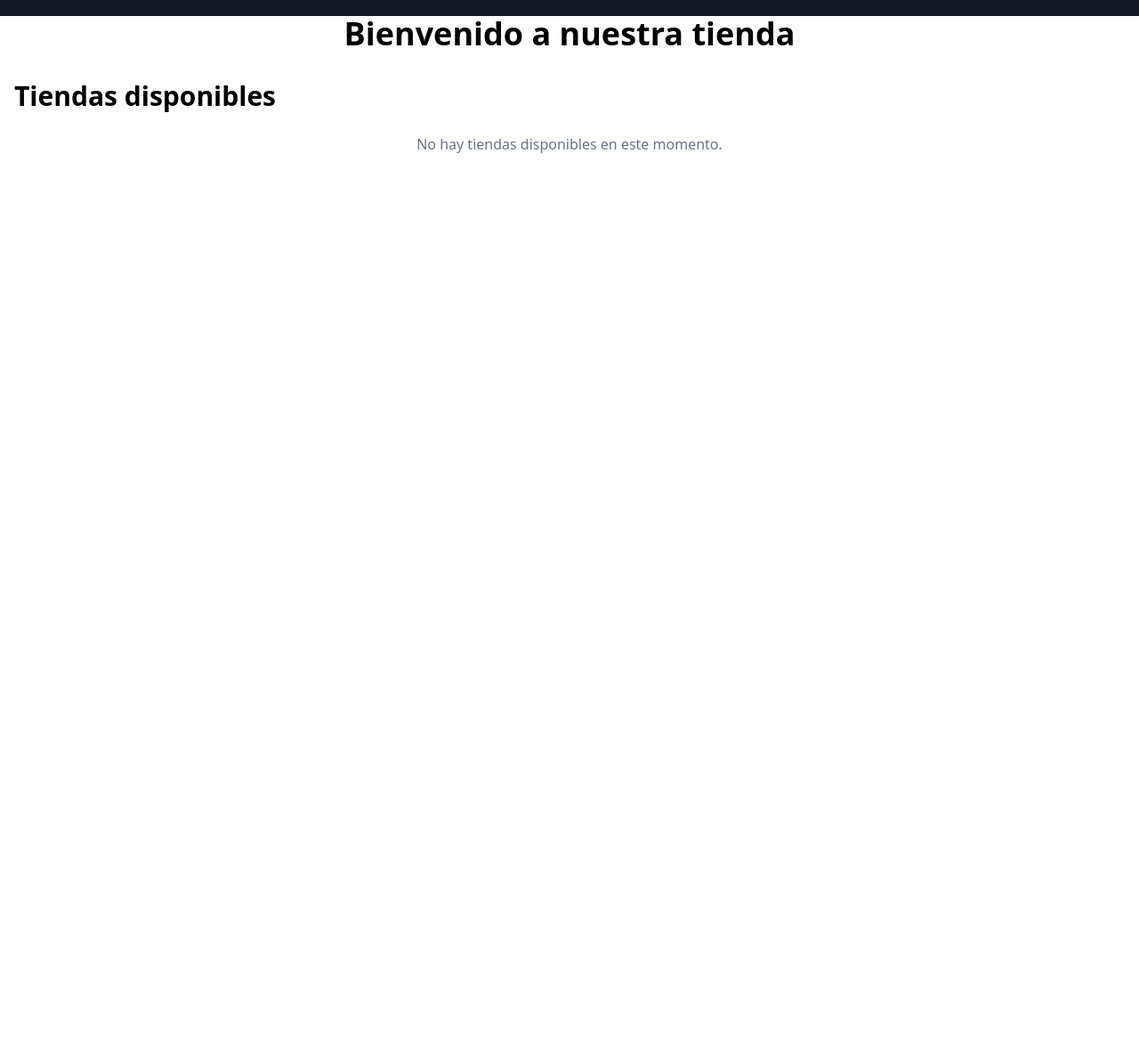
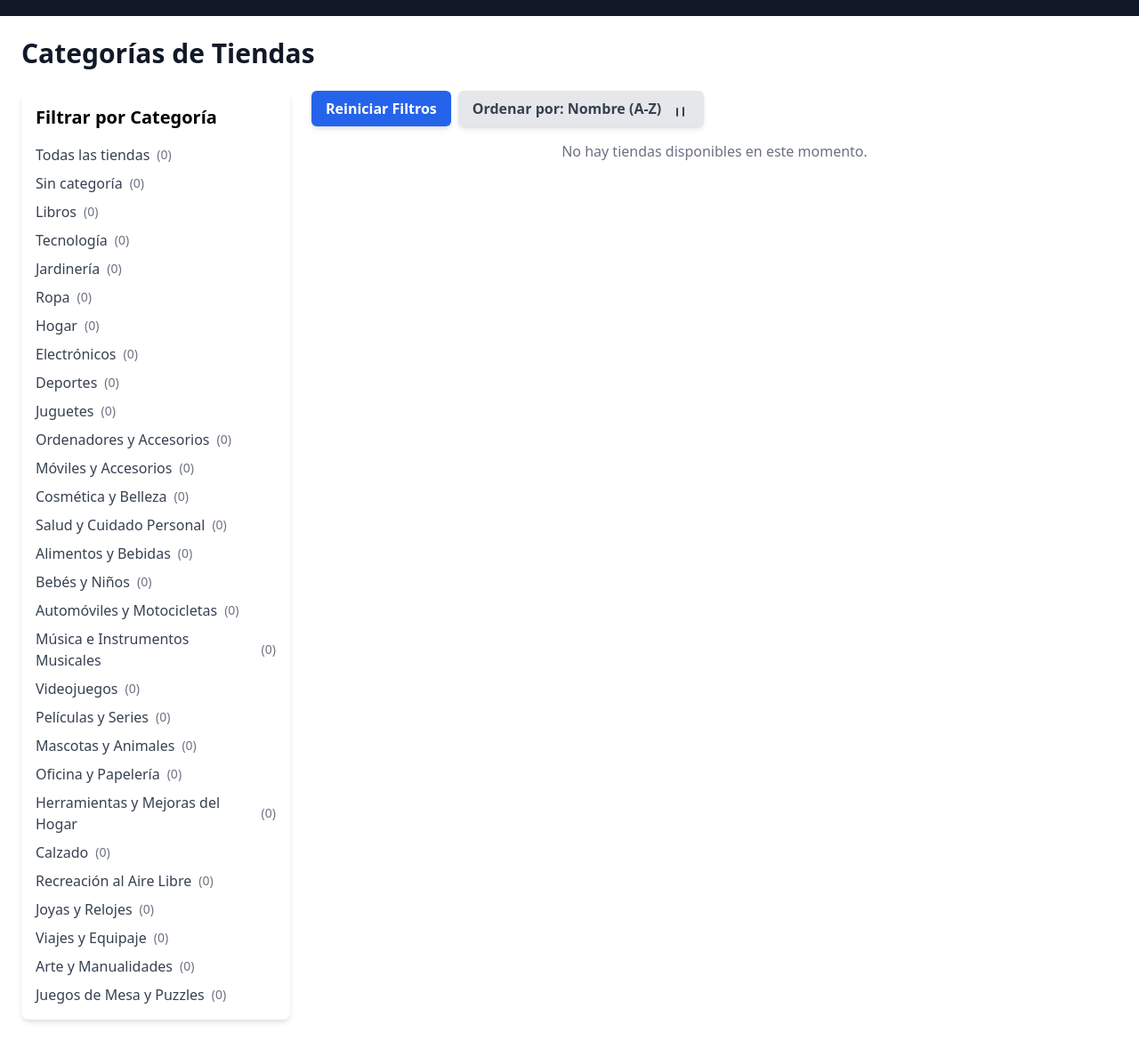
Before and after one commit to LanLop1/proyecto_final, a Django app: page /home/ in a window 1280 px wide. Shown: the part 62-1232 px from the top of the page at 89% size. Before the commit the page ends 234 px from the top, so only its background shows below. Run offline with Django 5.2, Linux system fonts and the light colour scheme; data that the repository does not hold is empty; parts of the project's set-up code (start-up, migrations or seed data) failed here and were passed over; some libraries are stand-ins or nearby versions.

Commit message:
home con filtrado añadido

```diff
--- a/django-starter/a_home/views.py
+++ b/django-starter/a_home/views.py
@@ -3,12 +3,73 @@ from .models import Article
 from products.models import Product
 from django.shortcuts import render
 from rest_framework import serializers
-from django.db.models import Q
+from django.db.models import Q, Count
 from stores.models import Store
 
 def home_view(request):
-    stores = Store.objects.all()
-    return render(request, 'home.html', {'stores': stores})
+    category_dict = {
+        'SIN': 'Sin categoría',
+        'LIB': 'Libros',
+        'TEC': 'Tecnología',
+        'JAR': 'Jardinería',
+        'ROP': 'Ropa',
+        'HOG': 'Hogar',
+        'ELE': 'Electrónicos',
+        'DEP': 'Deportes',
+        'JUG': 'Juguetes',
+        'ORD': 'Ordenadores y Accesorios',
+        'MOV': 'Móviles y Accesorios',
+        'COS': 'Cosmética y Belleza',
+        'SAL': 'Salud y Cuidado Personal',
+        'ALM': 'Alimentos y Bebidas',
+        'BEB': 'Bebés y Niños',
+        'AUT': 'Automóviles y Motocicletas',
+        'MUS': 'Música e Instrumentos Musicales',
+        'VID': 'Videojuegos',
+        'PEL': 'Películas y Series',
+        'MAS': 'Mascotas y Animales',
+        'OFI': 'Oficina y Papelería',
+        'HERR': 'Herramientas y Mejoras del Hogar',
+        'CAL': 'Calzado',
+        'REC': 'Recreación al Aire Libre',
+        'JOY': 'Joyas y Relojes',
+        'VIA': 'Viajes y Equipaje',
+        'ART': 'Arte y Manualidades',
+        'JUE': 'Juegos de Mesa y Puzzles'
+    }
+
+    category_filter = request.GET.get('category')
+    sort_option = request.GET.get('sort', 'name')  # Default sorting by 'name'
+
+    if category_filter:
+        stores = Store.objects.filter(products__category=category_filter).distinct()
+    else:
+        stores = Store.objects.all()
+
+    # Sort stores based on the selected option
+    if sort_option == 'name':
+        stores = stores.order_by('name')
+    elif sort_option == 'name_desc':
+        stores = stores.order_by('-name')
+    # Add more sorting options if needed
+
+    # Get the count of stores per category based on having at least one product in that category
+    category_counts = {
+        code: Store.objects.filter(products__category=code).distinct().count()
+        for code in category_dict.keys()
+    }
+
+    # Convert category counts to a list of tuples
+    category_list = [(code, category_dict[code], category_counts[code]) for code in category_dict]
+
+    return render(request, 'home.html', {
+        'stores': stores,
+        'category_list': category_list,
+        'category_dict': category_dict,
+        'sort_option': sort_option
+    })
+
+
 def welcome_view(request):
      return render(request, 'Pagina_Inicio/index.html')
 
--- a/django-starter/stores/templates/stores/index.html
+++ b/django-starter/stores/templates/stores/index.html
@@ -367,8 +367,7 @@ https://templatemo.com/tm-559-zay-shop
           <div class="col-lg-6 m-auto">
             <h1 class="h1">Featured Product</h1>
             <p>
-              Reprehenderit in voluptate velit esse cillum dolore eu fugiat
-              nulla pariatur. Excepteur sint occaecat cupidatat non proident.
+              Listado de los productos principales de la web.
             </p>
           </div>
         </div>
--- a/django-starter/templates/home.html
+++ b/django-starter/templates/home.html
@@ -1,33 +1,116 @@
 {% extends 'layouts/blank.html' %}
 
 {% block content %}
-<div class="container mx-auto px-4">
-    <h1 class="text-4xl font-bold mb-8 text-center">Bienvenido a nuestra tienda</h1>
+<body class="bg-gray-100">
+    <div class="max-w-7xl mx-auto p-6">
+        <!-- Header -->
+        <header class="mb-6">
+            <h1 class="text-3xl font-bold text-gray-900">Categorías de Tiendas</h1>
+        </header>
 
-    <h2 class="text-3xl font-semibold mb-6">Tiendas disponibles</h2>
-    <div class="grid grid-cols-1 sm:grid-cols-2 md:grid-cols-3 lg:grid-cols-4 gap-8">
+        <!-- Main Container -->
+        <div class="flex flex-col lg:flex-row gap-6">
+            <!-- Sidebar -->
+            <aside class="lg:w-1/4 w-full">
+                <div class="bg-white p-4 rounded-lg shadow-md">
+                    <h2 class="text-xl font-semibold mb-4">Filtrar por Categoría</h2>
+                    <ul class="space-y-2">
+                        <li>
+                            <a href="{% url 'home' %}" class="block text-gray-700 hover:text-blue-600 flex items-center">
+                                Todas las tiendas
+                                <span class="ml-2 text-gray-500 text-sm">({{ stores.count }})</span>
+                            </a>
+                        </li>
+                        {% for code, name, count in category_list %}
+                            <li>
+                                <a href="?category={{ code }}" class="block text-gray-700 hover:text-blue-600 flex items-center">
+                                    {{ name }}
+                                    <span class="ml-2 text-gray-500 text-sm">({{ count }})</span>
+                                </a>
+                            </li>
+                        {% endfor %}
+                    </ul>
+                </div>
+            </aside>
+
+            <!-- Store Items -->
+            <main class="lg:w-3/4 w-full">
+                <!-- Filter Options -->
+                <div class="flex flex-wrap mb-4 space-x-2">
+                    <button class="bg-blue-600 text-white px-4 py-2 rounded-md shadow-md hover:bg-blue-700 focus:outline-none focus:ring-2 focus:ring-blue-500 transition ease-in-out duration-300" onclick="window.location.href='{% url 'home' %}'">Reiniciar Filtros</button>
+
+                    <!-- Sorting Options -->
+                    <div class="relative inline-block text-left">
+                        <button id="sort-menu-button" class="bg-gray-200 text-gray-700 px-4 py-2 rounded-md shadow-md hover:bg-gray-300 focus:outline-none focus:ring-2 focus:ring-gray-500 transition ease-in-out duration-300">
+                            Ordenar por:
+                            {% if sort_option == 'name_desc' %}
+                                Nombre (Z-A)
+                            {% else %}
+                                Nombre (A-Z)
+                            {% endif %}
+                            <svg class="w-5 h-5 inline-block ml-2" xmlns="http://www.w3.org/2000/svg" viewBox="0 0 20 20" fill="currentColor" aria-hidden="true"><path fill-rule="evenodd" d="M6 7a1 1 0 01.993.883L7 8v8a1 1 0 01-1.993.117L5 16V8a1 1 0 011-1zM13 6a1 1 0 01.993.883L14 7v9a1 1 0 01-1.993.117L12 16V7a1 1 0 011-1z" clip-rule="evenodd" /></svg>
+                        </button>
+                        <div id="sort-menu" class="absolute right-0 z-10 mt-2 w-48 bg-white border border-gray-300 rounded-lg shadow-lg hidden">
+                            <ul class="py-1 text-gray-700">
+                                <li>
+                                    <a href="?sort=name&category={{ request.GET.category }}" class="block px-4 py-2 text-sm hover:bg-gray-100">Nombre (A-Z)</a>
+                                </li>
+                                <li>
+                                    <a href="?sort=name_desc&category={{ request.GET.category }}" class="block px-4 py-2 text-sm hover:bg-gray-100">Nombre (Z-A)</a>
+                                </li>
+                            </ul>
+                        </div>
+                    </div>
+                </div>
+
+                <!-- Store Grid -->
+                <div class="grid grid-cols-1 sm:grid-cols-2 md:grid-cols-3 lg:grid-cols-4 gap-6">
                     {% for store in stores %}
-            <div class="bg-white shadow-md rounded-lg overflow-hidden cursor-pointer hover:shadow-xl transition-shadow duration-300"
+                        <div class="bg-white shadow-lg rounded-lg overflow-hidden transform hover:scale-105 transition-transform duration-300 cursor-pointer"
                              hx-get="{% url 'store_detail_modal' store.id %}"
                              hx-target="#modal-container"
                              hx-trigger="click">
-                <div class="p-4">
+                            <div class="relative">
                                 {% if store.imageStore %}
-                        <img src="{{ store.imageStore.file.url }}" alt="{{ store.name }}" class="w-full h-64 object-cover mb-4 rounded">
+                                    <img src="{{ store.imageStore.file.url }}" alt="{{ store.name }}" class="w-full h-48 object-cover">
                                 {% else %}
-                        <div class="w-full h-64 bg-gray-200 flex items-center justify-center mb-4 rounded">
+                                    <div class="w-full h-48 bg-gray-200 flex items-center justify-center">
                                         <span class="text-gray-500">No image available</span>
                                     </div>
                                 {% endif %}
-                    <h6 class="font-bold text-xl mb-2 truncate">{{ store.name }}</h6>
-                    <p class="text-gray-600 truncate">{{ store.description }}</p>
+                                <div class="absolute inset-0 bg-gradient-to-t from-black via-transparent to-transparent opacity-50"></div>
+                            </div>
+                            <div class="p-4">
+                                <h6 class="font-bold text-lg mb-2 truncate">{{ store.name }}</h6>
+                                <p class="text-gray-600 text-sm truncate">{{ store.description }}</p>
                             </div>
                         </div>
                     {% empty %}
                         <p class="col-span-full text-center text-gray-500">No hay tiendas disponibles en este momento.</p>
                     {% endfor %}
                 </div>
+            </main>
         </div>
+    </div>
+
+    <!-- JavaScript to handle dropdown menu -->
+    <script>
+        document.addEventListener('DOMContentLoaded', function () {
+            const sortButton = document.getElementById('sort-menu-button');
+            const sortMenu = document.getElementById('sort-menu');
+
+            sortButton.addEventListener('click', function () {
+                sortMenu.classList.toggle('hidden');
+            });
+
+            document.addEventListener('click', function (event) {
+                if (!sortButton.contains(event.target) && !sortMenu.contains(event.target)) {
+                    sortMenu.classList.add('hidden');
+                }
+            });
+        });
+    </script>
+</body>
 <!-- Contenedor del modal fuera del bucle for -->
 <div id="modal-container"class="modal hidden fixed inset-0 bg-gray-600 bg-opacity-50 overflow-y-auto h-full w-full"></div>
 <script>
```
Also changed, not shown: django-starter/products/models.py (+31 -31 lines), django-starter/templates/Pagina_Inicio/prueba.html (added, +10 -0 lines), django-starter/media/avatars/border-alt.jpg (added), django-starter/media/images/border-abs.jpg (added), django-starter/media/images/border-alt.jpg (added), django-starter/media/images/border-cub.jpg (added), django-starter/media/images/localmusica_B8M0QUR.jpg (added), django-starter/media/images/musica3_oAL2dXL.jpg (added), django-starter/media/images/musiclogo_XgbCfwt.png (added), django-starter/products/migrations/0006_alter_product_store.py (added). Lines whose indentation alone changed are shown as unchanged.
